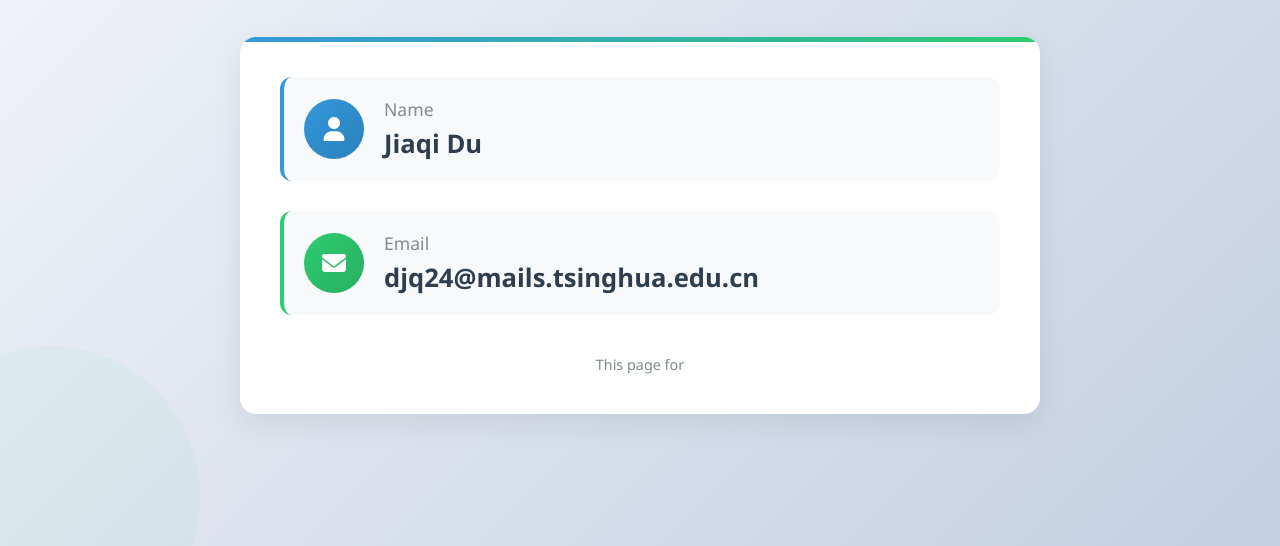
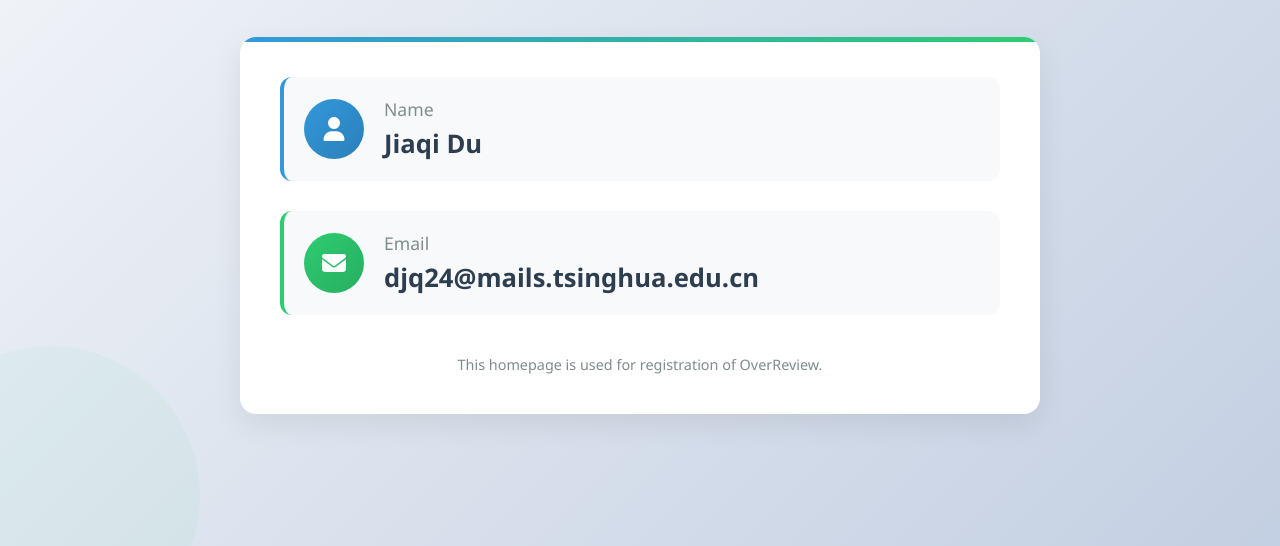
Before and after one commit to dojeese-maker/dojeese-maker.github.io, a plain HTML site: page index.html in a window 1280 px wide. Shown: the part 254-800 px from the top of the page. Drawn offline with Linux system fonts and the light colour scheme.

Commit message:
Update index.html

```diff
--- a/index.html
+++ b/index.html
@@ -256,7 +256,7 @@
                 </div>
 
                 <div class="footer">
-                    <p>This page for </p>
+                    <p>This homepage is used for registration of OverReview. </p>
                 </div>
             </div>
         </main>
```
